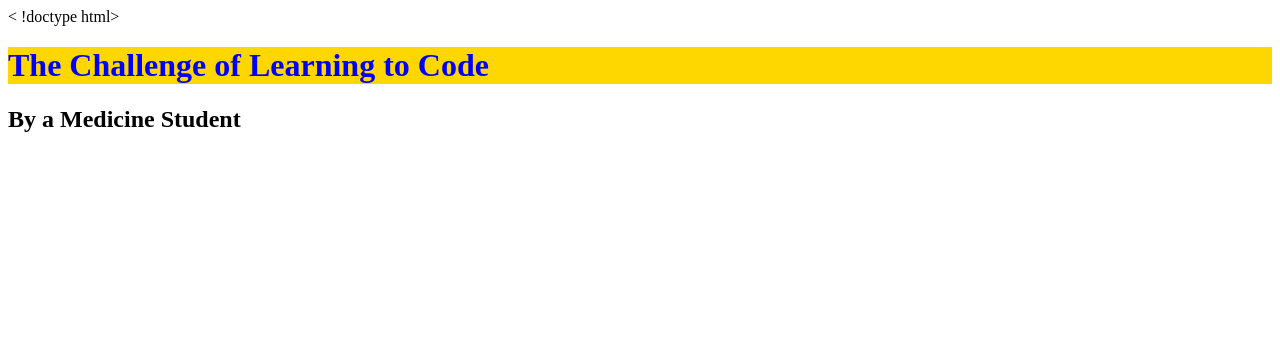
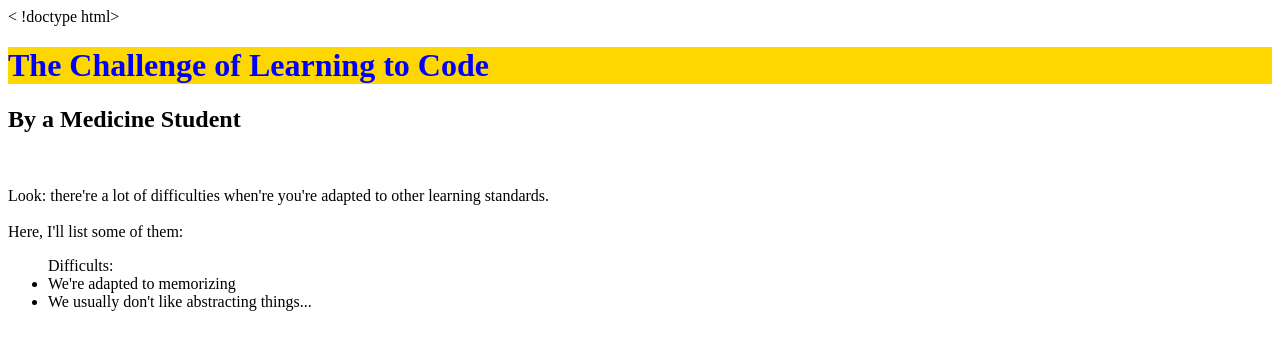
Before and after one commit to julioknj/Web-site-Dev-training, a plain HTML site: page index.html in a window 1280 px wide. Drawn offline with Linux system fonts and the light colour scheme.

Commit message:
Update index.html

```diff
--- a/index.html
+++ b/index.html
@@ -6,5 +6,15 @@
 <body>
   <h1> The Challenge of Learning to Code</h1>
   <h2> By a Medicine Student </h2>
+  <br>
+  <p> Look: there're a lot of difficulties when're you're adapted to other learning standards. <br>
+    <br>
+    Here, I'll list some of them: </p>
+  <ul>
+    Difficults:
+    <li class="negrito"> We're adapted to memorizing </li>
+    <li class="italico"> We usually don't like abstracting things... </li>
+  </ul>
+
 </body>
 </html>
```
